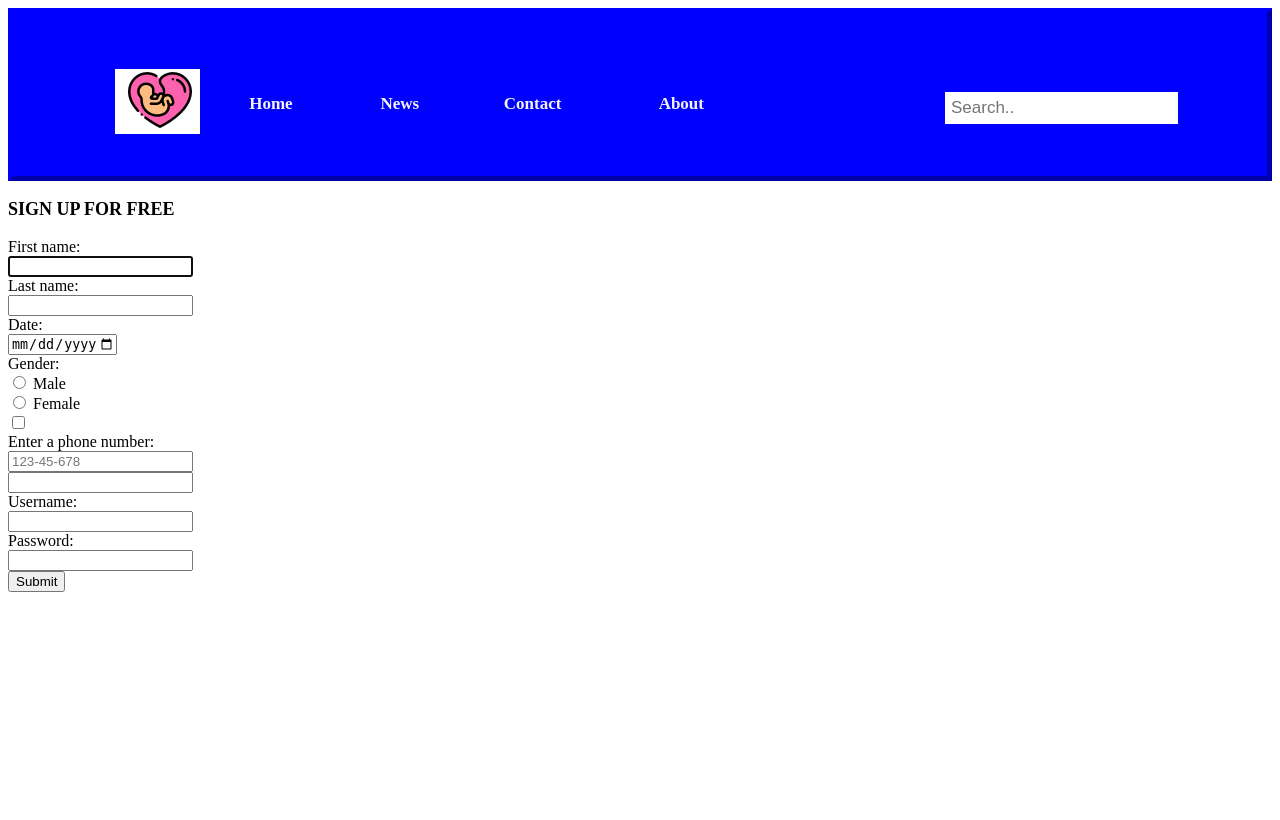
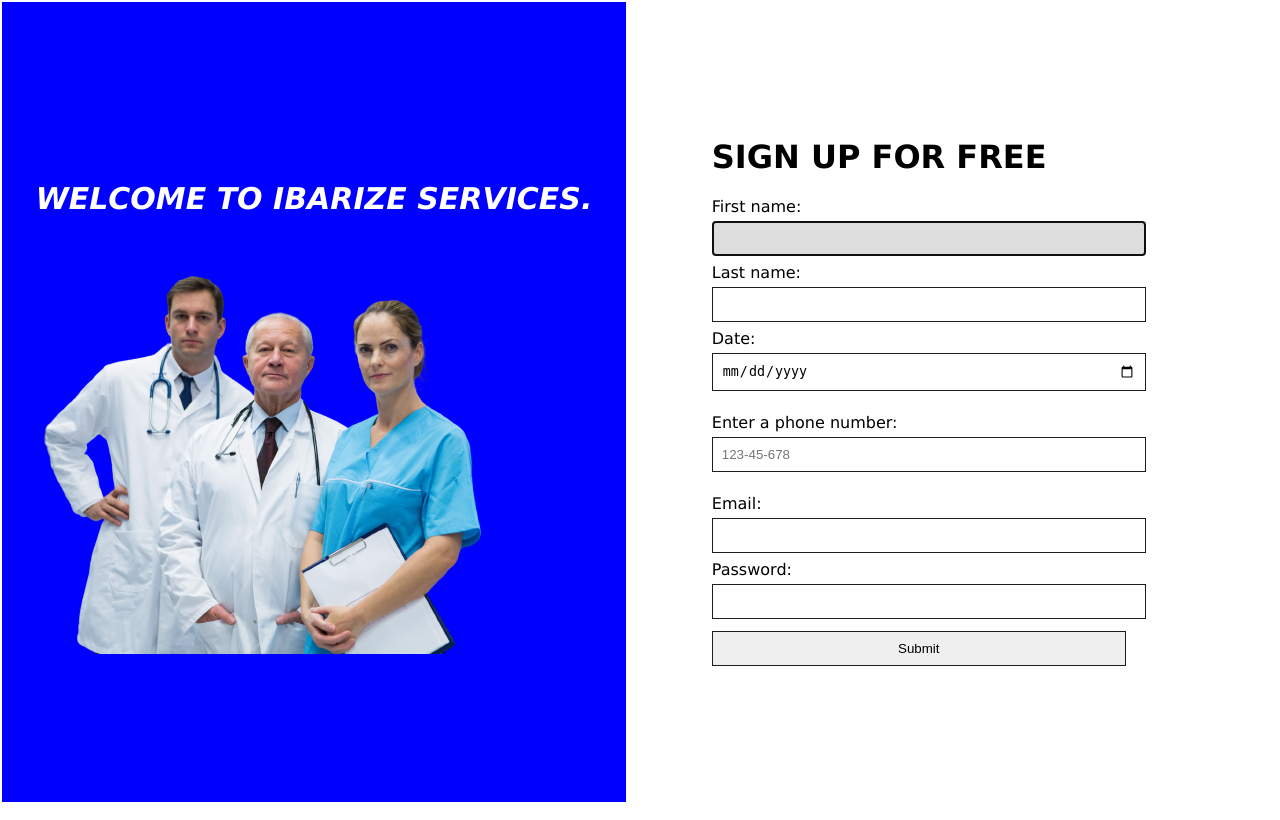
Before and after one commit to hubert-333/ibarize, a PHP site: page /sign-up.html in a window 1280 px wide. Before the commit the page ends 592 px from the top, so only its background shows below. Run offline with PHP 8.4, Linux system fonts and the light colour scheme; lists and menus that the app fills with data are empty.

Commit message:
Add files via upload

```diff
--- a/ibar/sign-up.html
+++ b/ibar/sign-up.html
@@ -4,85 +4,53 @@
     <meta charset="UTF-8">
     <meta http-equiv="X-UA-Compatible" content="IE=edge">
     <meta name="viewport" content="width=device-width, initial-scale=1.0">
-    <style>
-    .myDiv {
-        border: 5px outset blue;
-        background-color: blue;
-        padding: 35px 70px;
-        }
-        .topnav {
-        overflow: hidden;
-        }
-
-        /* Style the links inside the navigation bar */
-        .topnav a {
-        display: block;
-        float: left;
-        color: #f2f2f2;
-        text-align: center;
-        padding: 14px 16px;
-        text-decoration: none;
-        font-size: 17px;
-        }
-
-        /* Change the color of links on hover */
-        .topnav a:hover {
-        color: black;
-        }
-
-        /* Add a color to the active/current link */
-        .topnav a.active {
-            background-color: #04AA6D;
-            color: white;
-        }
-        /* Style the search box inside the navigation bar */
-        .topnav input[type=text] {
-            float: right;
-            padding: 6px;
-            border: none;
-            margin-top: 8px;
-            margin-right: 16px;
-            font-size: 17px;
-        }</style>
+    <link rel="stylesheet" href="style.css">
     <title>IBARIZE</title>
     <link rel="icon" href="https://cdn-icons-png.flaticon.com/128/940/940631.png" type="image/icon type">
-    <div class="myDiv">
-        <img scr="Capture.PNG">
-        <table style="width:100%" class="topnav">
+</head>
+
+<body>
+    <div>
+            <table >
+                <div style="background-color: blue;">
                 <tr>
-                <th><img src="Capture.PNG" ></th>
-                <th><a class="button" href="#home">Home</a></th>
-                <th><a class="button" href="#news">News</a></th>
-                <th><a class="button" href="#contact">Contact</a></th>
-                <th><a class="button" href="#about">About</a></th>
-                <th><input type="text" placeholder="Search.."></th>
-            </tr>
-        </table>
+                    <td colspan="2" BORDER=0 style="background-color:blue;width:60%">
+                        <p style="color:white; font-size: large; font-size: 30px;text-decoration: none;text-align: center; ">
+                            <b>
+                            <i>
+                                <u style="text-decoration: none;text-align:center">WELCOME TO IBARIZE SERVICES.</u>
+                            </i>
+                            </b>
+                        </p>
+                        <img src="doc2.png" alt="" style="float:left; margin-right:10px;">
+
+                    </td>
                 </div>
-</head>
-<body>
-    <p style="font-size: large;"><B>SIGN UP FOR FREE</B></p></div>
-    <form action="/action_page.php">
+
+                    <div >
+                        <td> <form action="/action_page.php">
+                            <h1><B>SIGN UP FOR FREE</B></h1>
                             <label for="fname">First name:</label><br>
                             <input type="text" id="fname" name="fname" required autofocus><br>
                             <label for="lname">Last name:</label><br>
                             <input type="text" id="lname" name="lname" required ><br>
                             <label for="date">Date:</label><br>
                             <input type="date"id="fname" name="fname" max="1979-12-31" required><br>
-        <label for="gender">Gender:</label><br>
-        <input type="radio" id="gender" name="gender" >
-        <label for="male">Male</label><br>
-        <input type="radio" id="gender" name="gender" >
-        <label for="female">Female</label><br>
-        <input type="checkbox"><br>
+
                             <label for="phone">Enter a phone number:</label><br>
                             <input type="tel" id="phone" name="phone" placeholder="123-45-678"pattern="[0-9]{3}-[0-9]{2}-[0-9]{3}" required><br>
-        <input type="email" id="fname" name="fname" autocomplete="off"><br>
-        <label for="username">Username:</label><br>
+                            <label for="username">Email:</label><br>
                             <input type="text" id="username" name="username" required><br>
                             <label for="pwd">Password:</label><br>
                             <input type="password" id="pwd" name="pwd" required><br>
                             <input type="submit">
                         </form>
+                        </td>
+                    </div>
+                </tr>
+            </table>
+        </p>
+    </div>
 </body>
+
 </html>
--- a/ibar/style.css
+++ b/ibar/style.css
@@ -9,6 +9,16 @@
     font-size: 16px;
   }
 
+  input{
+    width: 100%;
+    padding: 9px;
+    margin: 5px 0 22px 0;
+    border: rgb(29, 29, 29) 1px solid;
+  }
+  body{
+    margin: 0px;
+    font-family: Verdana, Geneva, Tahoma, sans-serif
+  }
   .myDiv {
   border: 5px outset blue;
   background-color: blue;
@@ -48,6 +58,9 @@
   margin-right: 16px;
   font-size: 17px;
   }
+  tr {
+    height: 100vh;
+}
   .bg-img {
   /* The image used */
   background-image: url("doc1.jpg");
@@ -67,17 +80,25 @@
   padding: 100px;
   }
 
+  form{
+    margin-left: 20%;
+    width: 100%;
+  }
+
   /* Full-width input fields */
   input[type=text], input[type=password] {
   width: 100%;
-  padding: 15px;
-  margin: 5px 0 22px 0;
-  border: none;
+  padding: 9px;
+  margin: 5px 0 7px 0;
+  }
+
+  input[type=radio]{
+    margin: 0px;
+    padding: 0px;
   }
 
   input[type=text]:focus, input[type=password]:focus {
   background-color: #ddd;
-  outline: none;
   }
 
   /* Set a style for the submit button */
```
Also changed, not shown: ibar/index.html (+4 -6 lines), ibar/questionaire.html (+5 -3 lines), ibar/doc1.png (added), ibar/doc2.png (added). Lines whose indentation alone changed are shown as unchanged.
